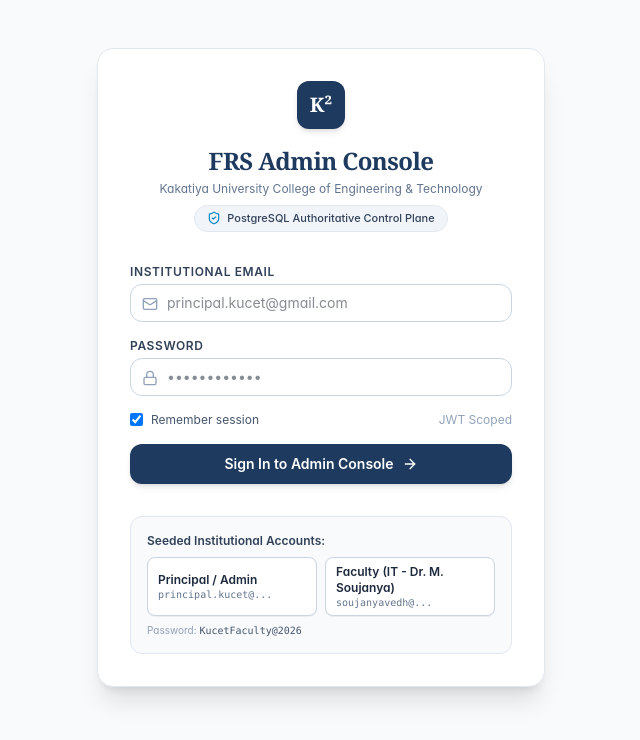
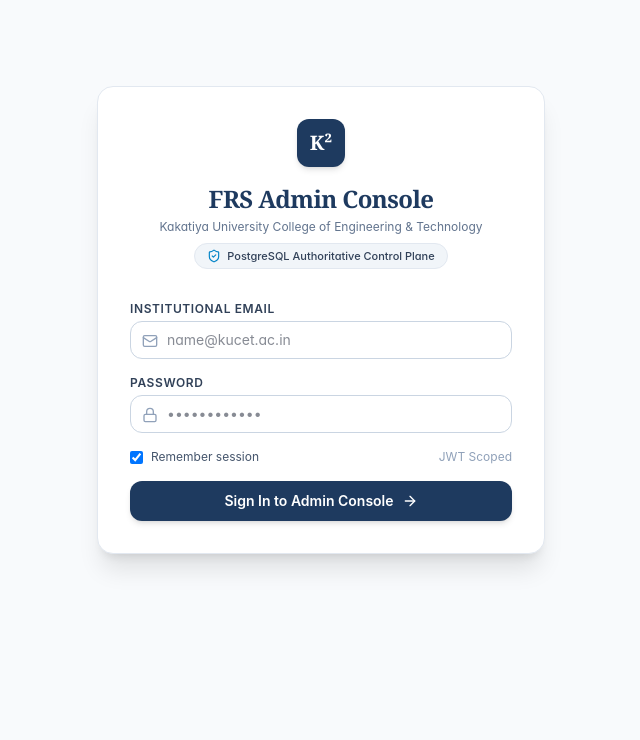
Before and after one commit to KatkamKoushik/K-Squared-Face-Recognition-Attendance-System, a Next.js app in the folder apps/admin_console/: page /admin/login in a window 1280 px wide. Shown: the top 740 px of the page, without its empty margins (319-959 px from the left). Built offline with nearby package versions, Linux system fonts and the light colour scheme; no server answers.

Commit message:
fix(security): remediate demo credentials on login page and enforce strict release signing gate

```diff
--- a/apps/admin_console/app/login/page.tsx
+++ b/apps/admin_console/app/login/page.tsx
@@ -39,18 +39,6 @@ export default function LoginPage() {
     } finally {
       setLoading(false);
     }
-  };
-
-  const handleFillDemoAdmin = () => {
-    setEmail("principal.kucet@gmail.com");
-    setPassword("KucetFaculty@2026");
-    setError(null);
-  };
-
-  const handleFillDemoFaculty = () => {
-    setEmail("soujanyavedh@gmail.com");
-    setPassword("KucetFaculty@2026");
-    setError(null);
   };
 
   return (
@@ -101,7 +89,7 @@ export default function LoginPage() {
                 required
                 value={email}
                 onChange={(e) => setEmail(e.target.value)}
-                placeholder="principal.kucet@gmail.com"
+                placeholder="name@kucet.ac.in"
                 className="w-full pl-9 pr-3 py-2 text-sm border border-slate-300 rounded-xl focus:outline-hidden focus:ring-2 focus:ring-institutional-blue focus:border-institutional-blue"
               />
             </div>
@@ -146,32 +134,6 @@ export default function LoginPage() {
             <ArrowRight className="w-4 h-4" />
           </button>
         </form>
-
-        {/* Demo Fast-Fill Card */}
-        <div className="p-4 bg-slate-50 border border-slate-200 rounded-xl text-xs space-y-2">
-          <div className="font-semibold text-slate-700">Seeded Institutional Accounts:</div>
-          <div className="grid grid-cols-2 gap-2">
-            <button
-              type="button"
-              onClick={handleFillDemoAdmin}
-              className="px-2.5 py-1.5 bg-white border border-slate-300 rounded-lg text-left hover:border-institutional-blue transition-colors shadow-2xs"
-            >
-              <div className="font-semibold text-slate-800">Principal / Admin</div>
-              <div className="text-[10px] text-slate-500 font-mono">principal.kucet@...</div>
-            </button>
-            <button
-              type="button"
-              onClick={handleFillDemoFaculty}
-              className="px-2.5 py-1.5 bg-white border border-slate-300 rounded-lg text-left hover:border-institutional-blue transition-colors shadow-2xs"
-            >
-              <div className="font-semibold text-slate-800">Faculty (IT - Dr. M. Soujanya)</div>
-              <div className="text-[10px] text-slate-500 font-mono">soujanyavedh@...</div>
-            </button>
-          </div>
-          <p className="text-[10px] text-slate-400">
-            Password: <code className="font-mono text-slate-600">KucetFaculty@2026</code>
-          </p>
-        </div>
       </div>
     </div>
   );
```
